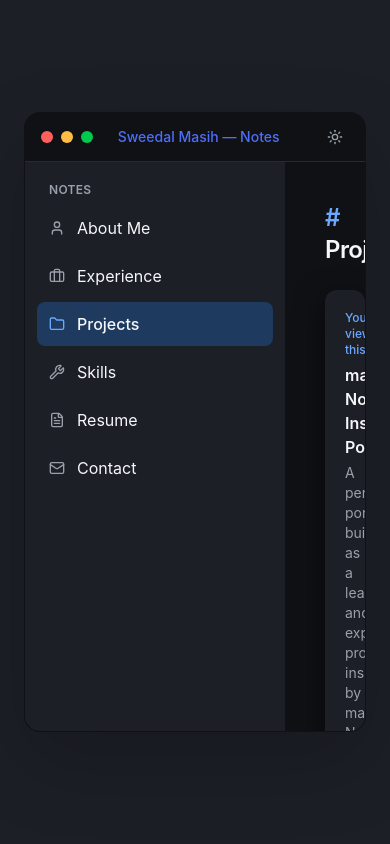
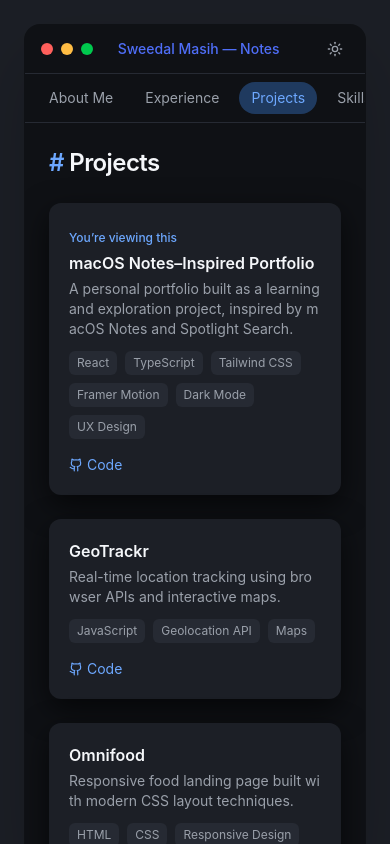
Before and after one commit to SweedalMasih/Portfolio-Website-macOS-Notes-and-Spotlight-Search-inspired-, a React (Vite) app: page / in a window 390 px wide. Both pictures are taken after a click on the button "Projects". Built offline with nearby package versions, Linux system fonts and the light colour scheme.

Commit message:
feat: handled UI for smaller screen sizes

```diff
--- /dev/null
+++ b/src/components/MobileNav.tsx
@@ -0,0 +1,47 @@
+const items = [
+  "About Me",
+  "Experience",
+  "Projects",
+  "Skills",
+  "Resume",
+  "Contact",
+];
+
+export default function MobileNav({
+  active,
+  onSelect,
+}: {
+  active: string;
+  onSelect: (item: string) => void;
+}) {
+  return (
+    <div
+      className="
+    md:hidden
+    flex gap-2 px-3 py-2
+    border-b border-border dark:border-panelMutedDark
+    bg-app dark:bg-appDark
+    overflow-x-auto
+    flex-shrink-0
+  "
+    >
+      {items.map((item) => (
+        <button
+          key={item}
+          onClick={() => onSelect(item)}
+          className={`
+            whitespace-nowrap px-3 py-1.5 rounded-full text-sm
+            transition
+            ${
+              active === item
+                ? "bg-accentSoft dark:bg-accentSoftDark text-accent dark:text-accentDark"
+                : "text-textMuted dark:text-textMutedDark"
+            }
+          `}
+        >
+          {item}
+        </button>
+      ))}
+    </div>
+  );
+}
--- a/src/components/Note.tsx
+++ b/src/components/Note.tsx
@@ -11,9 +11,14 @@ export default function Note({
     <motion.div
       key={title}
       className="
-  p-10 pb-24 max-w-[720px]
-  min-h-full
-  "
+  p-6 md:p-10
+  pb-24
+  w-full min-w-0
+  md:max-w-[720px]
+  md:mx-auto
+  min-h-0
+  break-words
+"
       initial={{ opacity: 0, y: 6 }}
       animate={{ opacity: 1, y: 0 }}
       transition={{ duration: 0.18, ease: "easeOut" }}
--- a/src/components/ProjectCard.tsx
+++ b/src/components/ProjectCard.tsx
@@ -21,10 +21,12 @@ export default function ProjectCard({
   return (
     <div
       className="
+    w-full min-w-0
     rounded-xl p-5
     bg-panel dark:bg-panelDark
     shadow-sm dark:shadow-[0_10px_30px_rgba(0,0,0,0.6)]
     transition-colors
+    overflow-hidden
       "
     >
       {viewing && (
@@ -38,11 +40,11 @@ export default function ProjectCard({
         </span>
       )}
 
-      <h3 className="text-base font-semibold text-text dark:text-textDark mb-1">
+      <h3 className="text-base font-semibold text-text dark:text-textDark mb-1 break-words">
         {title}
       </h3>
 
-      <p className="text-sm text-textMuted dark:text-textMutedDark mb-3">
+      <p className="text-sm text-textMuted dark:text-textMutedDark mb-3 break-words break-all">
         {description}
       </p>
 
@@ -55,6 +57,8 @@ export default function ProjectCard({
     text-xs px-2 py-1 rounded-md
     bg-panelMuted dark:bg-panelMutedDark
     text-textMuted dark:text-textMutedDark
+    break-all
+    max-w-full
             "
           >
             {item}
--- a/src/components/ResumeViewer.tsx
+++ b/src/components/ResumeViewer.tsx
@@ -4,27 +4,41 @@ export default function ResumeViewer() {
   const resumeUrl = "/Sweedal_Masih_Software_Engineer.pdf";
 
   return (
-    <div className="space-y-6">
+    <div className="space-y-6 w-full min-w-0">
       {/* Resume Card */}
       <div
         className="
-  flex items-center gap-4 p-6 rounded-xl
+          flex flex-col sm:flex-row
+          sm:items-center
+          gap-4 p-5 sm:p-6
+          rounded-xl
           bg-panel dark:bg-panelDark
           dark:shadow-[0_5px_15px_rgba(0,0,0,0.2)]
           transition-colors
+          w-full min-w-0
         "
       >
+        {/* Icon */}
         <div
           className="
-  h-12 w-12 flex items-center justify-center rounded-lg
+            h-12 w-12 flex-shrink-0
+            flex items-center justify-center
+            rounded-lg
             bg-panelMuted dark:bg-panelMutedDark
           "
         >
-          <FileText className="text-[#6e6e73]" />
+          <FileText className="text-textMuted dark:text-textMutedDark" />
         </div>
 
-        <div className="flex-1">
-          <p className="text-sm font-medium text-text dark:text-textDark">
+        {/* Text */}
+        <div className="flex-1 min-w-0">
+          <p
+            className="
+              text-sm font-medium
+              text-text dark:text-textDark
+              break-words
+            "
+          >
             Sweedal_Masih_Software_Engineer.pdf
           </p>
           <p className="text-xs text-textMuted dark:text-textMutedDark">
@@ -34,17 +48,25 @@ export default function ResumeViewer() {
       </div>
 
       {/* Actions */}
-      <div className="flex gap-3">
+      <div
+        className="
+          flex flex-col sm:flex-row
+          gap-3
+          w-full min-w-0
+        "
+      >
         <a
           href={resumeUrl}
           target="_blank"
           rel="noopener noreferrer"
           className="
-  flex items-center gap-2 px-4 py-2 rounded-lg text-sm
-  bg-transparent border border:border
+            inline-flex items-center justify-center gap-2
+            px-4 py-2 rounded-lg text-sm
+            border border-border
+            text-text dark:text-textDark
             hover:bg-accentSoft dark:hover:bg-accentSoftDark
-  text-text dark:text-textDark
             transition
+            w-full sm:w-auto
           "
         >
           <ExternalLink size={14} />
@@ -55,11 +77,13 @@ export default function ResumeViewer() {
           href={resumeUrl}
           download
           className="
-  flex items-center gap-2 px-4 py-2 rounded-lg text-sm
-  bg-transparent border border:border
+            inline-flex items-center justify-center gap-2
+            px-4 py-2 rounded-lg text-sm
+            border border-border
+            text-text dark:text-textDark
             hover:bg-accentSoft dark:hover:bg-accentSoftDark
-  text-text dark:text-textDark
             transition
+            w-full sm:w-auto
           "
         >
           <Download size={14} />
--- a/src/components/Sidebar.tsx
+++ b/src/components/Sidebar.tsx
@@ -18,13 +18,7 @@ export default function Sidebar({
   onSelect: (item: string) => void;
 }) {
   return (
-    <div
-      className="
-        w-[260px] p-3
-        bg-panel dark:bg-panelDark
-        transition-colors
-      "
-    >
+    <div className="hidden md:block w-[260px] bg-panel dark:bg-panelDark p-3">
       {/* Section label */}
       <p
         className="
--- a/src/components/Window.tsx
+++ b/src/components/Window.tsx
@@ -17,14 +17,17 @@ export default function Window({ children }: { children: React.ReactNode }) {
   return (
     <div
       className="
-    w-[1200px] h-[620px]
-    rounded-2xl
+    w-full
+    h-screen md:h-[620px]
+    max-w-[1200px]
+    mx-auto
     bg-app dark:bg-appDark
     shadow-[0_30px_80px_rgba(0,0,0,0.18)]
     border border-border dark:border-transparent
     overflow-hidden
     flex flex-col
-      "
+    rounded-2xl
+  "
     >
       {/* Top Bar */}
       <div className="h-12 flex-shrink-0 flex items-center px-4 gap-2">
--- a/src/data/notes.ts
+++ b/src/data/notes.ts
@@ -49,7 +49,7 @@ Frontend:
 Tools & Workflow:
 • Git, GitHub
 • Modern build tools (Vite, Webpack basics)
-• API integration (REST)
+• API integration
 
 Concepts:
 • Responsive design
--- a/src/pages/Home.tsx
+++ b/src/pages/Home.tsx
@@ -5,6 +5,7 @@ import Spotlight from "../components/Spotlight";
 import Window from "../components/Window";
 import ResumeViewer from "../components/ResumeViewer";
 import ProjectCard from "../components/ProjectCard";
+import MobileNav from "../components/MobileNav";
 import { notes } from "../data/notes";
 import { projects } from "../data/projects";
 
@@ -63,25 +64,31 @@ export default function Home() {
 
       {/* App Window */}
       <Window>
-        <div className="flex h-full">
-          {/* Sidebar */}
+        <div className="flex h-full min-h-0">
+          {/* Sidebar (desktop only) */}
           <Sidebar active={active} onSelect={setActive} />
 
-          {/* Content Area */}
+          {/* RIGHT COLUMN */}
+          <div className="flex-1 min-h-0 min-w-0 flex flex-col">
+            {/* Mobile Nav (fixed height, mobile only) */}
+            <div className="flex-shrink-0">
+              <MobileNav active={active} onSelect={setActive} />
+            </div>
+
+            {/* SCROLLABLE CONTENT */}
             <div
               className="
-    flex-1
+          flex-1 min-h-0 min-w-0
+          overflow-y-auto overflow-x-hidden
           bg-app dark:bg-appDark
           transition-colors
-    overflow-y-auto
-    min-h-0
         "
             >
               <Note title={notes[active].title}>
                 {active === "Resume" ? (
                   <ResumeViewer />
                 ) : active === "Projects" ? (
-                <div className="grid grid-cols-1 sm:grid-cols-2 gap-6 mt-6">
+                  <div className="grid grid-cols-1 sm:grid-cols-2 gap-6 mt-6 min-w-0">
                     {projects.map((project) => (
                       <ProjectCard
                         key={project.title}
@@ -90,26 +97,18 @@ export default function Home() {
                         tech={project.tech}
                         repo={project.repo}
                         viewing={project.viewing}
-                      demo={
-                        project.featured ? window.location.href : project.demo
-                      }
                       />
                     ))}
                   </div>
                 ) : (
-                <div
-                  className="
-      text-[15px] leading-7
-      text-text dark:text-textDark
-      whitespace-pre-wrap
-    "
-                >
+                  <div className="whitespace-pre-wrap break-words break-all">
                     {linkify(notes[active].content.trim())}
                   </div>
                 )}
               </Note>
             </div>
           </div>
+        </div>
       </Window>
     </>
   );
```
Also changed, not shown: 1 other file (tests, documents, lock files or other folders). Lines whose indentation alone changed are shown as unchanged.
